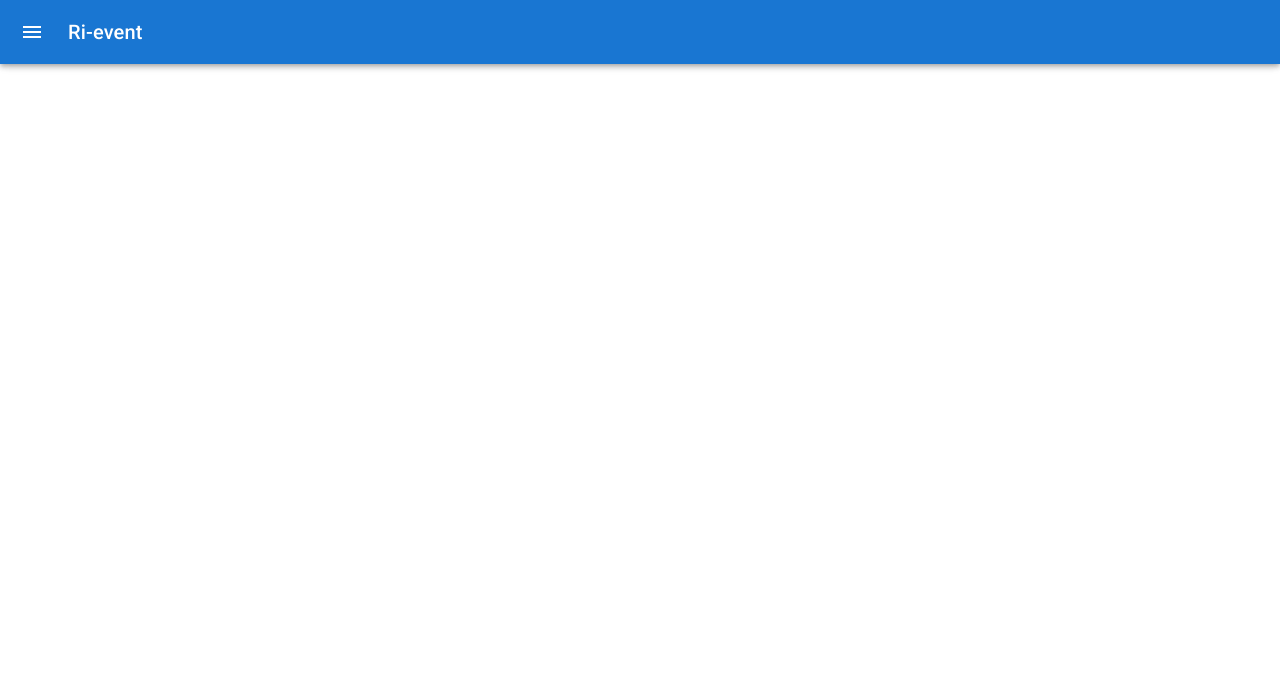
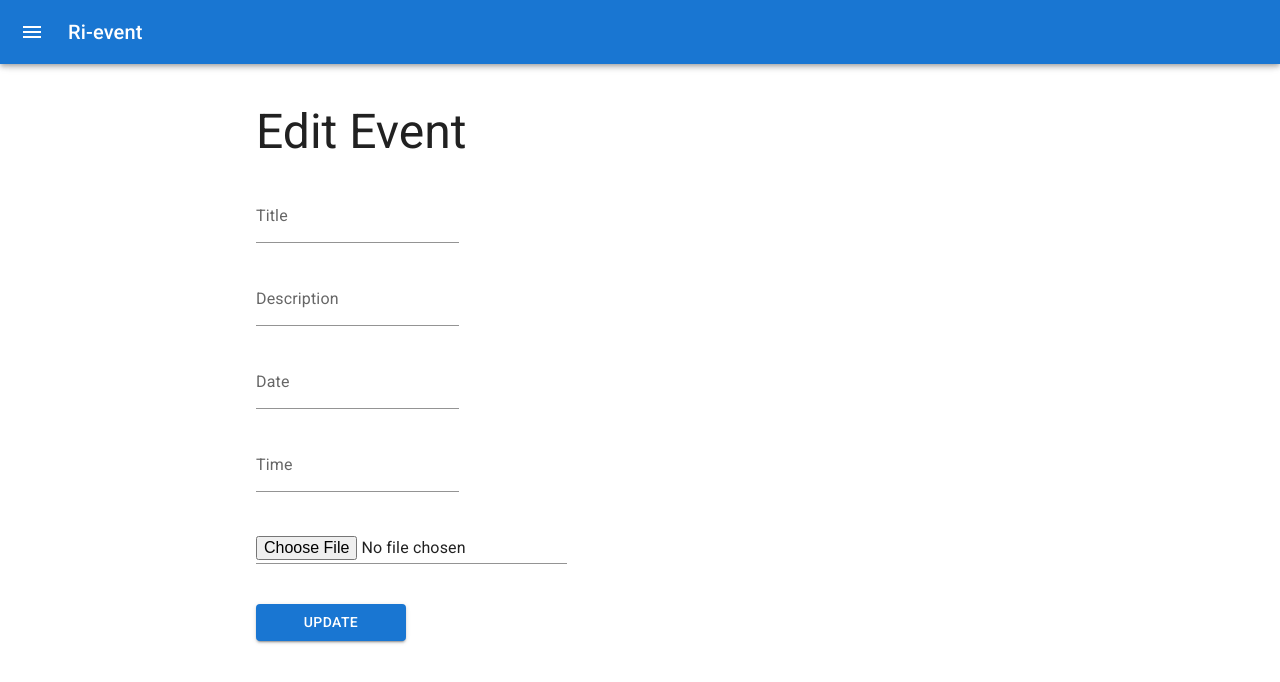
Before and after one commit to LukaBis/Ri-Event, a React (Create React App) app in the folder frontend/: page /event-edit/1 in a window 1280 px wide. Before the commit this address had no page. Shown: the top 682 px of the page. Built offline with nearby package versions, Linux system fonts and the light colour scheme; no server answers.

Commit message:
fixes #7

```diff
--- a/frontend/src/App.js
+++ b/frontend/src/App.js
@@ -11,6 +11,7 @@ import Profile from './components/Profile/Profile';
 import Event from './components/Event/Event';
 import MyEvents from './components/MyEvents/MyEvents';
 import EventForm from './components/EventForm/EventForm';
+import EventEditForm from './components/EventEditForm/EventEditForm';
 
 axios.defaults.baseURL = "http://localhost/"
 axios.defaults.withCredentials = true;
@@ -30,6 +31,7 @@ function App() {
                 <Route exact path ="/my-events" element={<MyEvents/>}> </Route>
                 <Route exact path ="/create/event" element={<EventForm/>}> </Route>
                 <Route path="/event/:eventId" element={<Event />} />
+                <Route path="/event-edit/:eventId" element={<EventEditForm/>}> </Route>
             </Routes>
         </Router>
     </div>
--- /dev/null
+++ b/frontend/src/components/EventEditForm/EventEditForm.js
@@ -0,0 +1,150 @@
+import React, { useState, useEffect } from 'react';
+import { useParams } from 'react-router-dom';
+import { Box, Typography } from '@mui/material';
+import TextField from '@mui/material/TextField';
+import Button from '@mui/material/Button';
+import Alert from '@mui/material/Alert';
+import './style.css';
+import { useLocation } from 'react-router-dom';
+import axios from 'axios';
+
+function EventEditForm() {
+  const location = useLocation();
+  const pathname = location.pathname;
+  let id = pathname.split('/event-edit/')[1];
+
+  const [title, setTitle] = useState('');
+  const [description, setDescription] = useState('');
+  const [date, setDate] = useState('');
+  const [time, setTime] = useState('');
+  const [image, setImage] = useState('');
+  const [disabled, setDisabled] = useState(false);
+
+  const [successAlert, setSuccessAlert] = useState(false);
+  const [errorAlert, setErrorAlert] = useState(null);
+
+  useEffect(() => {
+    fetch(`/api/events/${id}`)
+      .then(response => response.json())
+      .then(data => {
+        setTitle(data.data.title);
+        setDescription(data.data.description);
+        setDate(data.data.date);
+        console.log(data.data)
+        setTime(data.data.start_time);
+        //setImage(data.data.image);
+      })
+      .catch(error => {
+        console.error('Error fetching event data:', error);
+      });
+  }, [id]);
+
+  const handleSubmit = () => {
+    setDisabled(true);
+    // Perform update event logic here
+
+    // Example code
+    // updateEvent(id, title, description, date, time, image)
+    //   .then(res => {
+    //     if (res === 'OK') {
+    //       setSuccessAlert('Event updated successfully!');
+    //       setErrorAlert(null);
+    //     }
+
+    //     setDisabled(false);
+    //   })
+    //   .catch(err => {
+    //     setSuccessAlert(false);
+    //     setErrorAlert(err.message);
+    //     setDisabled(false);
+    //   });
+  };
+
+  return (
+    <>
+      <Box className="event-form-container">
+        <Typography variant="h3" sx={{ mt: 5 }}>
+          Edit Event
+        </Typography>
+        <TextField
+          disabled={disabled}
+          id="standard-basic"
+          label="Title"
+          className="event-form-input"
+          sx={{ mt: 3 }}
+          variant="standard"
+          value={title}
+          onChange={e => setTitle(e.target.value)}
+        />
+        <br />
+        <TextField
+          disabled={disabled}
+          id="standard-basic"
+          label="Description"
+          className="event-form-input"
+          sx={{ mt: 3 }}
+          variant="standard"
+          value={description}
+          onChange={e => setDescription(e.target.value)}
+        />
+        <br />
+        <TextField
+          disabled={disabled}
+          id="standard-basic"
+          label="Date"
+          className="event-form-input"
+          sx={{ mt: 3 }}
+          variant="standard"
+          value={date}
+          onChange={e => setDate(e.target.value)}
+        />
+        <br />
+        <TextField
+          disabled={disabled}
+          id="standard-basic"
+          label="Time"
+          className="event-form-input"
+          sx={{ mt: 3 }}
+          variant="standard"
+          value={time}
+          onChange={e => setTime(e.target.value)}
+        />
+        <br/>
+        <TextField
+          disabled={disabled}
+          type='file'
+          id="standard-basic"
+          label="Image"
+          className="event-form-input"
+          sx={{ mt: 3 }}
+          variant="standard"
+          value={image}
+          onChange={e => setImage(e.target.value)}
+        />
+
+
+        <br />
+        <Button
+          variant="contained"
+          sx={{ mt: 5, width: '150px' }}
+          onClick={handleSubmit}
+        >
+          UPDATE
+        </Button>
+
+        {successAlert ? (
+          <Alert severity="success" sx={{ mt: 4 }}>
+            Successfully updated!
+          </Alert>
+        ) : null}
+        {errorAlert ? (
+          <Alert severity="error" sx={{ mt: 4 }}>
+            {errorAlert}
+          </Alert>
+        ) : null}
+      </Box>
+    </>
+  );
+}
+
+export default EventEditForm;
--- /dev/null
+++ b/frontend/src/components/EventEditForm/style.css
@@ -0,0 +1,33 @@
+.event-form-container {
+    /* background-color: lightblue; */
+    width: 60%;
+    margin-left: auto;
+    margin-right: auto;
+}
+
+@media (max-width: 1000px) {
+    .event-form-container {
+        width: 80%;
+    }
+}
+
+
+@media (max-width: 650px) {
+    .event-form-container {
+        width: 95%;
+    }
+}
+
+.event-form-input .MuiInputBase-input {
+    margin-bottom: 0;
+    box-shadow: none;
+    background-color: transparent;
+}
+
+.event-date {
+    width: 210px !important;
+    margin-top: 1rem;
+}
+.event-image {
+    width: 250px !important;
+}
--- a/frontend/src/components/EventItem.js
+++ b/frontend/src/components/EventItem.js
@@ -16,7 +16,7 @@ export default function EventItem(props) {
             <CardMedia
                 sx={{ height: 140 }}
                 image={props.image}
-                title="green iguana"
+                title="green iguana"f
             />
             <CardContent>
             <Typography gutterBottom variant="h5" component="div">
--- a/frontend/src/components/MyEvents/EventsTable.js
+++ b/frontend/src/components/MyEvents/EventsTable.js
@@ -8,10 +8,9 @@ import TableRow from '@mui/material/TableRow';
 import Paper from '@mui/material/Paper';
 import Button from '@mui/material/Button';
 import getAllUserEvents from '../../requests/get/getAllUserEvents';
-
+import { Link } from 'react-router-dom';
 
 export default function EventsTable() {
-
   const [events, setEvents] = useState(null);
 
   useEffect(() => {
@@ -33,7 +32,7 @@ export default function EventsTable() {
           </TableRow>
         </TableHead>
         <TableBody>
-                    {events?.map((row) => (
+          {events?.map(row => (
             <TableRow
               key={row.id}
               sx={{ '&:last-child td, &:last-child th': { border: 0 } }}
@@ -45,7 +44,9 @@ export default function EventsTable() {
               <TableCell align="right">{row.date}</TableCell>
               <TableCell align="right">{row.host}</TableCell>
               <TableCell align="right">
-                            <Button variant="text">Edit</Button>
+                <Button variant="text" component={Link} to={`/event-edit/${row.id}`}>
+                  Edit
+                </Button>
               </TableCell>
             </TableRow>
           ))}
```
Lines whose indentation alone changed are shown as unchanged.
